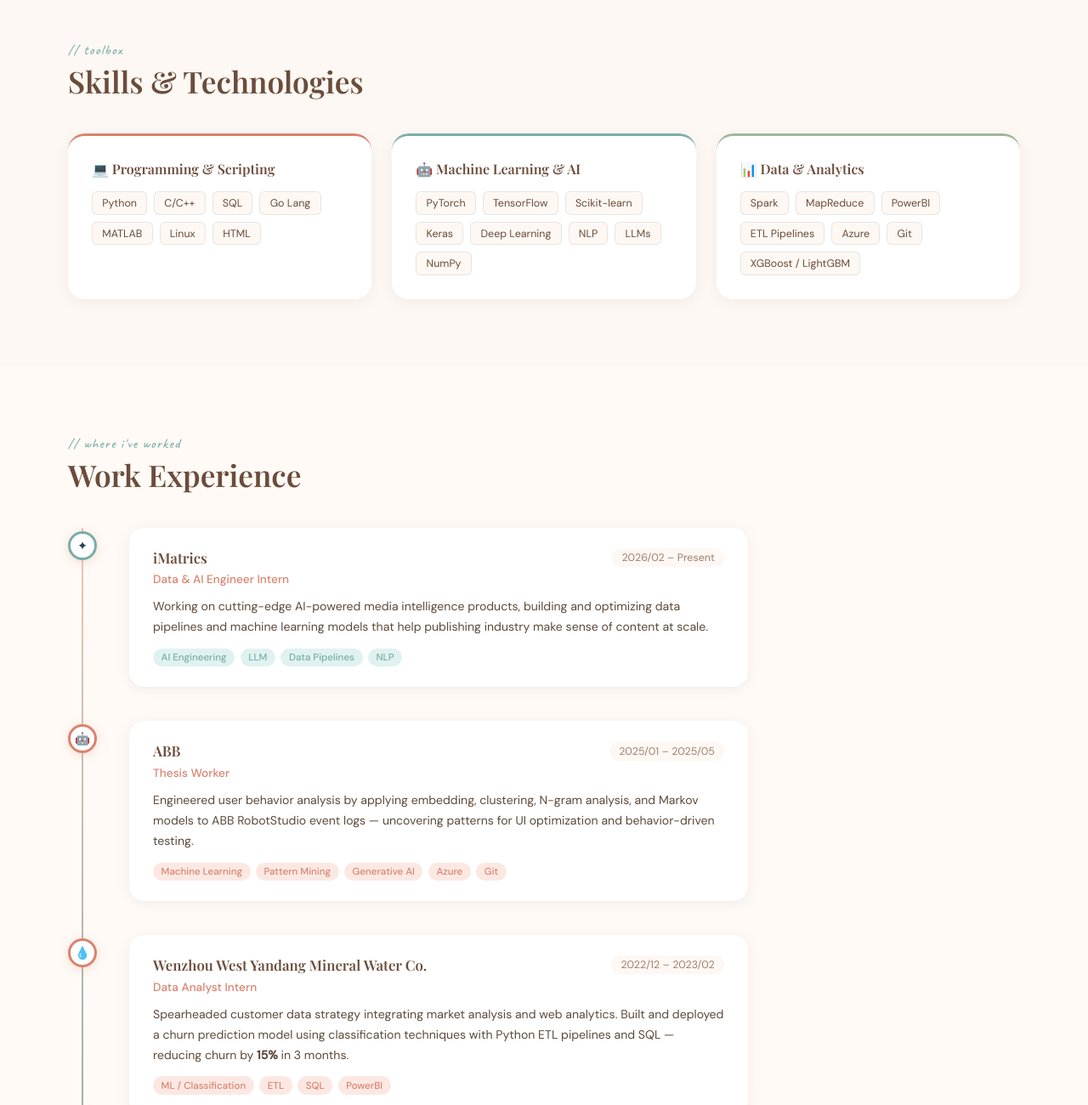
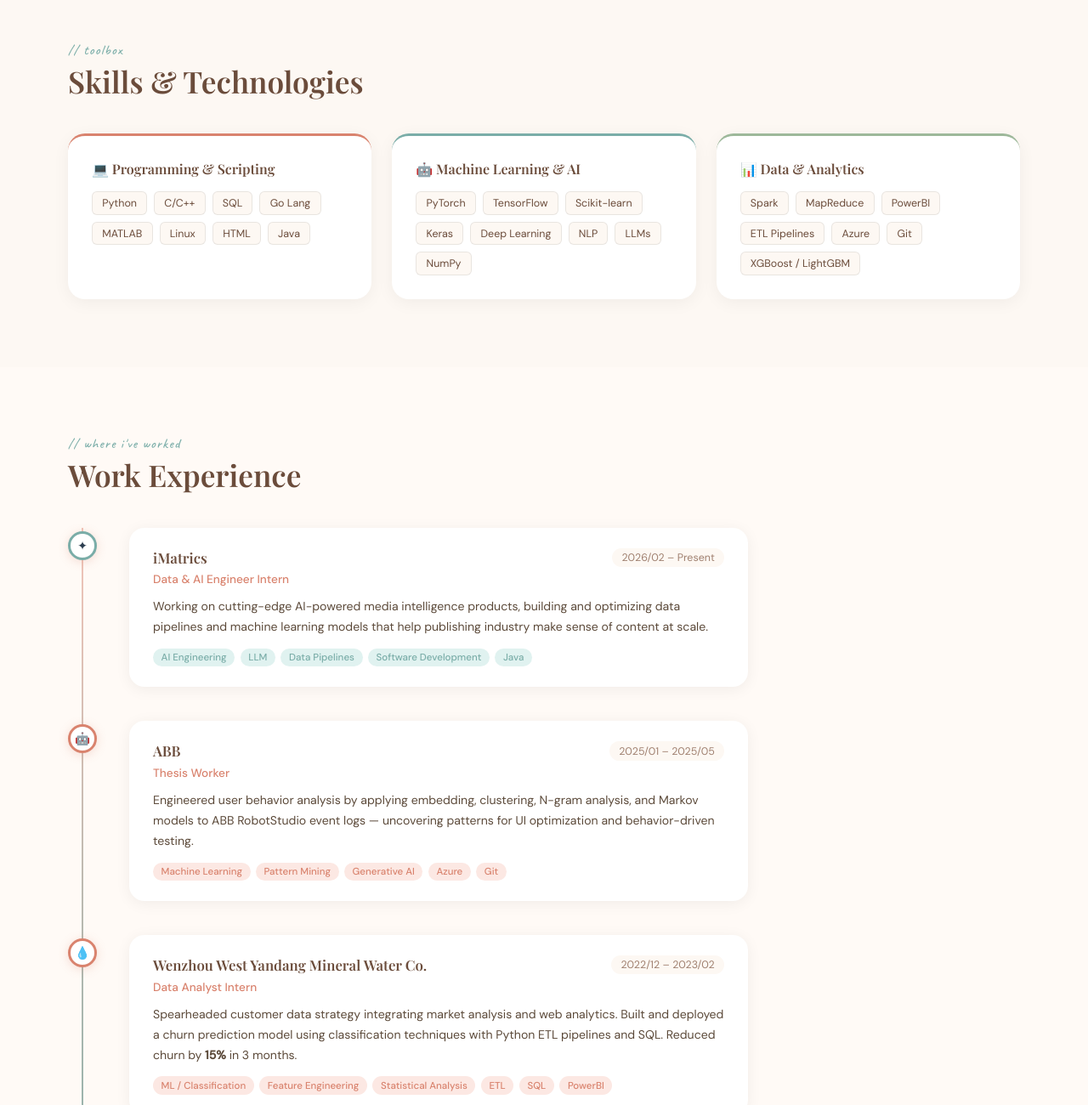
Before and after one commit to JoyTang2023/JoyTang2023.github.io, a plain HTML site: page index.html in a window 1280 px wide. Shown: the part 1500-2800 px from the top of the page at 85% size. Drawn offline with nearby package versions, Linux system fonts and the light colour scheme; a web font is replaced by a local one.

Commit message:
Update skills and experiences

```diff
--- a/index.html
+++ b/index.html
@@ -65,8 +65,8 @@
     .lang-item:last-child { border-bottom: none; }
     .lang-level { font-size: 0.75rem; background: var(--light-pink); color: var(--rose); padding: 0.15rem 0.6rem; border-radius: 50px; }
     #skills { background: var(--cream); }
-    .skills-grid { display: grid; grid-template-columns: repeat(3, 1fr); gap: 1.5rem; }
-    .skill-card { background: white; border-radius: 20px; padding: 1.75rem; box-shadow: 0 4px 20px rgba(0,0,0,0.05); transition: transform 0.25s, box-shadow 0.25s; border-top: 3px solid transparent; }
+    .skills-grid { display: grid; grid-template-columns: repeat(3, 1fr); gap: 1.5rem; align-items: stretch; }
+    .skill-card { background: white; border-radius: 20px; padding: 1.75rem; box-shadow: 0 4px 20px rgba(0,0,0,0.05); transition: transform 0.25s, box-shadow 0.25s; border-top: 3px solid transparent; height: 100%; display: flex; flex-direction: column; }
     .skill-card:hover { transform: translateY(-4px); box-shadow: 0 10px 40px rgba(0,0,0,0.1); }
     .skill-card.rose { border-top-color: var(--rose); }
     .skill-card.teal { border-top-color: var(--dusty-teal); }
@@ -162,7 +162,7 @@
       </div>
       <div class="stat-pills" style="margin-top: 1rem; justify-content: flex-start;">
         <div class="stat-pill"><strong>M.Sc.</strong> Data Science & AI</div>
-        <div class="stat-pill"><strong>Chalmers</strong> University</div>
+        <div class="stat-pill"><strong>Chalmers</strong> University</strong>of Technology</div>
         <div class="stat-pill"><strong>3×</strong> Internships</div>
         <div class="stat-pill">🎵 🏊 🏸 🥾</div>
       </div>
@@ -178,7 +178,7 @@
     <div class="about-grid fade-in">
       <div class="about-text">
         <p>I'm a result-driven Data Science and AI master's graduate from Chalmers University of Technology, passionate about turning machine learning into real-world impact. I love building things that matter, whether that's a churn prediction model that saves a business or an NLP pipeline that makes sense of many customer reviews.</p>
-        <p>I'm curious by nature, collaborative in approach, and always looking for the next challenge. I thrive at the intersection of technical depth and practical creativity — and I believe good data work tells a story.</p>
+        <p>I'm curious by nature, collaborative in approach, and always looking for the next challenge. I thrive at the intersection of technical depth and practical creativity, and I believe good data work tells a story.</p>
         <p>Outside of tech, you'll find me singing (badly, happily), swimming laps, hitting the badminton court, trekking through new trails, or exploring the world's cuisines one dish at a time 🍜</p>
         <div class="hobby-chips">
           <span class="chip">🎶 Singing</span>
@@ -210,7 +210,7 @@
       <div class="skill-card rose">
         <h4>💻 Programming & Scripting</h4>
         <div class="skill-tags">
-          <span class="skill-tag">Python</span><span class="skill-tag">C/C++</span><span class="skill-tag">SQL</span><span class="skill-tag">Go Lang</span><span class="skill-tag">MATLAB</span><span class="skill-tag">Linux</span><span class="skill-tag">HTML</span>
+          <span class="skill-tag">Python</span><span class="skill-tag">C/C++</span><span class="skill-tag">SQL</span><span class="skill-tag">Go Lang</span><span class="skill-tag">MATLAB</span><span class="skill-tag">Linux</span><span class="skill-tag">HTML</span><span class="skill-tag">Java</span>
         </div>
       </div>
       <div class="skill-card teal">
@@ -243,7 +243,7 @@
           <div class="timeline-role">Data & AI Engineer Intern</div>
           <p class="timeline-desc">Working on cutting-edge AI-powered media intelligence products, building and optimizing data pipelines and machine learning models that help publishing industry make sense of content at scale.</p>
           <div class="skill-row">
-            <span class="skill-badge teal">AI Engineering</span><span class="skill-badge teal">LLM</span><span class="skill-badge teal">Data Pipelines</span><span class="skill-badge teal">NLP</span>
+            <span class="skill-badge teal">AI Engineering</span><span class="skill-badge teal">LLM</span><span class="skill-badge teal">Data Pipelines</span><span class="skill-badge teal">Software Development</span><span class="skill-badge teal">Java</span>
           </div>
         </div>
       </div>
@@ -271,9 +271,9 @@
             <span class="timeline-date">2022/12 – 2023/02</span>
           </div>
           <div class="timeline-role">Data Analyst Intern</div>
-          <p class="timeline-desc">Spearheaded customer data strategy integrating market analysis and web analytics. Built and deployed a churn prediction model using classification techniques with Python ETL pipelines and SQL — reducing churn by <strong>15%</strong> in 3 months.</p>
+          <p class="timeline-desc">Spearheaded customer data strategy integrating market analysis and web analytics. Built and deployed a churn prediction model using classification techniques with Python ETL pipelines and SQL. Reduced churn by <strong>15%</strong> in 3 months.</p>
           <div class="skill-row">
-            <span class="skill-badge">ML / Classification</span><span class="skill-badge">ETL</span><span class="skill-badge">SQL</span><span class="skill-badge">PowerBI</span>
+            <span class="skill-badge">ML / Classification</span><span class="skill-badge">Feature Engineering</span><span class="skill-badge">Statistical Analysis</span><span class="skill-badge">ETL</span><span class="skill-badge">SQL</span><span class="skill-badge">PowerBI</span>
           </div>
         </div>
       </div>
@@ -288,7 +288,7 @@
           <div class="timeline-role">Data Analyst Intern</div>
           <p class="timeline-desc">Co-developed and optimized NLP algorithms and data pipelines to analyze 80,000+ customer reviews — improving sentiment analysis accuracy by <strong>6.5%</strong> and accelerating reporting efficiency by <strong>15%</strong> via real-time analytics integration.</p>
           <div class="skill-row">
-            <span class="skill-badge">NLP</span><span class="skill-badge">Sentiment Analysis</span><span class="skill-badge">Data Pipelines</span>
+            <span class="skill-badge">NLP</span><span class="skill-badge">Sentiment Analysis</span><span class="skill-badge">Data Pipelines</span><span class="skill-badge">Problem Solving</span>
           </div>
         </div>
       </div>
```
